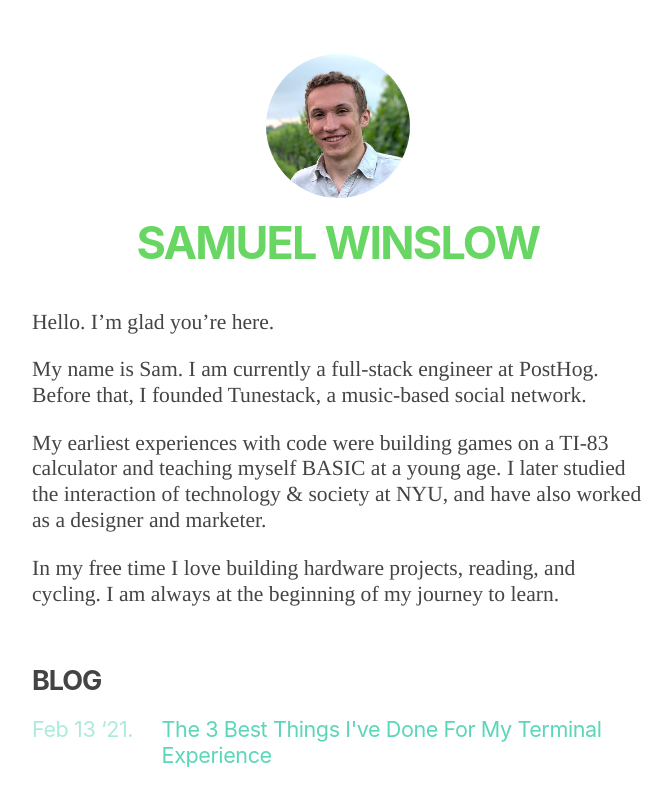
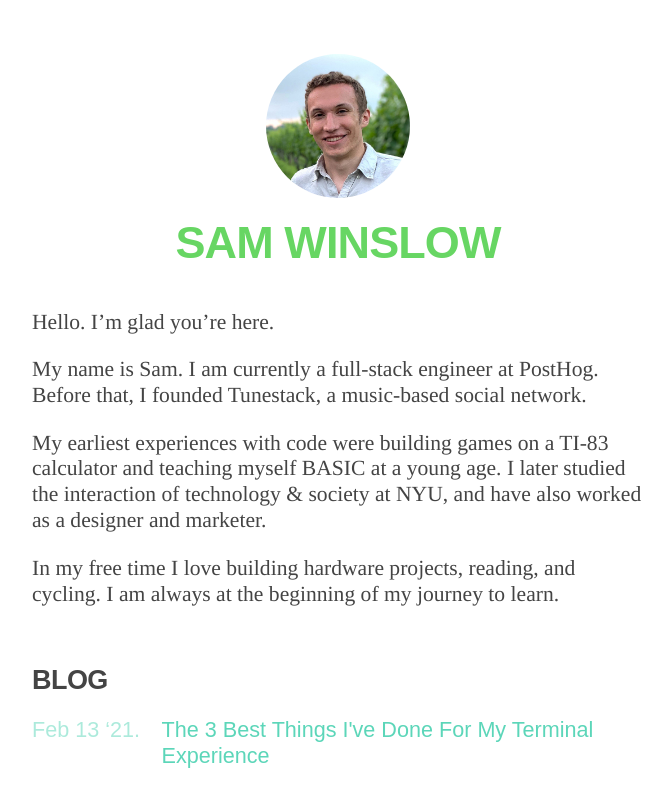
Before and after one commit to samwinslow/sam-nextjs-blog, a Next.js app: page / in a window 1280 px wide. Shown: the top 793 px of the page, without its empty margins (302-973 px from the left). Built offline with nearby package versions, Linux system fonts and the light colour scheme.

Commit message:
merge stashed changes - minor

```diff
--- a/components/layout.tsx
+++ b/components/layout.tsx
@@ -5,12 +5,12 @@ import utilStyles from '../styles/utils.module.css'
 import Link from 'next/link'
 import ColoredLink from './ColoredLink'
 
-const name = 'Samuel Winslow'
-export const siteTitle = 'Next.js Sample Website'
+const name = 'Sam Winslow'
+export const siteTitle = 'Sam Winslow'
 
 const Layout = ({
   children,
-  home
+  home,
 }: {
   children: React.ReactNode
   home?: boolean
--- a/styles/global.css
+++ b/styles/global.css
@@ -1,6 +1,6 @@
 :root {
-  --base-font-family: 'Bitter', Times, serif;
-  --head-font-family: 'Inter', Arial, var(--base-font-family);
+  --base-font-family: Times, serif;
+  --head-font-family: Arial, sans-serif;
   --mono-font-family: "SFMono-Regular",Consolas,"Liberation Mono",Menlo,Courier,monospace;
   --text: #444;
   --light: #ddd;
@@ -32,12 +32,11 @@ h1, h2, h3 {
 h1, h2 {
   font-weight: 700;
   text-transform: uppercase;
-  letter-spacing: -0.04em;
+  letter-spacing: -0.02em;
 }
 
 h3 {
   font-weight: 400;
-  letter-spacing: -0.02em;
 }
 
 p {
```
Also changed, not shown: package.json (+2 -7 lines), pages/index.tsx (+5 -7 lines), 1 other file (tests, documents, lock files or other folders).
